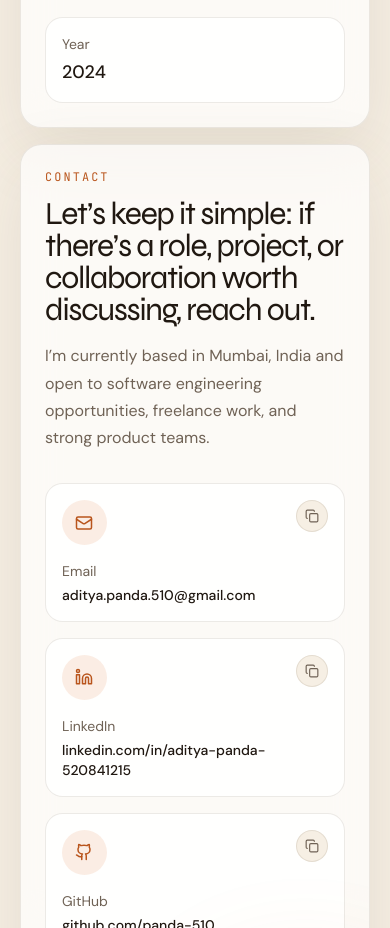
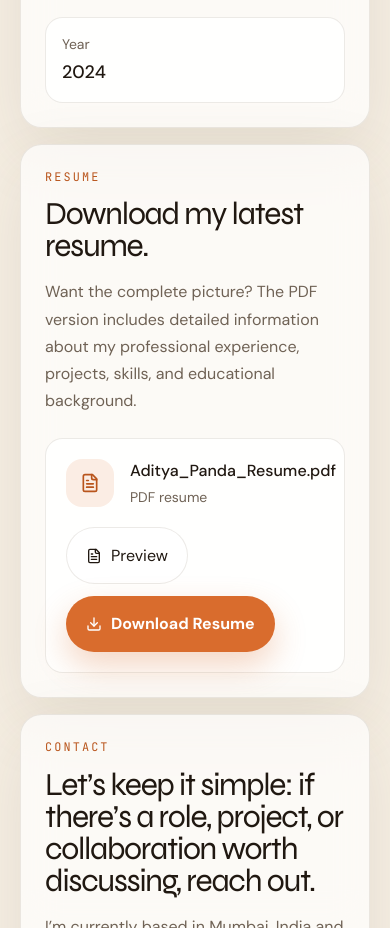
Before and after one commit to panda-510/myportfolio, a React (Vite) app: page / in a window 390 px wide. Shown: the part 7600-8528 px from the top of the page. Built offline with nearby package versions, Linux system fonts and the light colour scheme.

Commit message:
Added resume section

```diff
--- a/src/App.jsx
+++ b/src/App.jsx
@@ -7,6 +7,7 @@ import Experience from './sections/Experience'
 import Projects from './sections/Projects'
 import Skills from './sections/Skills'
 import Education from './sections/Education'
+import Resume from './sections/Resume'
 import Contact from './sections/Contact'
 
 const THEME_KEY = 'portfolio-theme'
@@ -43,6 +44,7 @@ export default function App() {
           <Projects />
           <Skills />
           <Education />
+          <Resume />
           <Contact />
         </main>
 
--- a/src/data.js
+++ b/src/data.js
@@ -8,6 +8,7 @@ export const data = {
     location: 'Mumbai, India',
     linkedin: 'https://www.linkedin.com/in/aditya-panda-520841215/',
     github: 'https://github.com/panda-510',
+    resume: '/Aditya_Panda_Resume.pdf',
     summary:
       'I build reliable product experiences across payment infrastructure, internal tooling, and AI-assisted systems. My work has focused on faster merchant onboarding, lower support load, and practical features that teams can actually ship.',
     taglines: [
@@ -141,5 +142,5 @@ export const data = {
     },
   ],
 
-  nav: ['About', 'Experience', 'Projects', 'Skills', 'Education', 'Contact'],
+  nav: ['About', 'Experience', 'Projects', 'Skills', 'Education', 'Resume', 'Contact'],
 }
--- a/src/index.css
+++ b/src/index.css
@@ -504,6 +504,33 @@ button {
   overflow: hidden;
 }
 
+.resume-panel {
+  position: relative;
+  overflow: hidden;
+}
+
+.resume-download-card {
+  min-width: min(100%, 24rem);
+}
+
+.resume-file-row {
+  display: flex;
+  align-items: center;
+  gap: 1rem;
+}
+
+.resume-file-icon {
+  width: 3rem;
+  height: 3rem;
+  border-radius: 1rem;
+  display: inline-flex;
+  align-items: center;
+  justify-content: center;
+  background: var(--accent-soft);
+  color: var(--accent-strong);
+  flex-shrink: 0;
+}
+
 .contact-panel::after {
   content: '';
   position: absolute;
--- /dev/null
+++ b/src/sections/Resume.jsx
@@ -0,0 +1,60 @@
+import { motion } from 'framer-motion'
+import { Download, FileText } from 'lucide-react'
+import { data } from '../data'
+
+export default function Resume() {
+  return (
+    <section id="resume" className="section-shell">
+      <div className="max-w-6xl mx-auto px-5 sm:px-6">
+        <motion.div
+          initial={{ opacity: 0, y: 24 }}
+          whileInView={{ opacity: 1, y: 0 }}
+          viewport={{ once: true }}
+          transition={{ duration: 0.55 }}
+          className="surface-card resume-panel p-6 sm:p-8"
+        >
+          <div className="flex flex-col lg:flex-row lg:items-center lg:justify-between gap-6">
+            <div className="max-w-2xl">
+              <p className="section-kicker">Resume</p>
+              <h2 className="section-title">Download my latest resume.</h2>
+              <p className="body-copy mt-4">
+Want the complete picture? The PDF version includes detailed information about my professional experience, projects, skills, and educational background.              </p>
+            </div>
+
+            <div className="surface-subcard resume-download-card p-5 sm:p-6">
+              <div className="resume-file-row">
+                <div className="resume-file-icon">
+                  <FileText size={20} />
+                </div>
+                <div>
+                  <p className="font-medium">Aditya_Panda_Resume.pdf</p>
+                  <p className="muted-text text-sm mt-1">PDF resume</p>
+                </div>
+              </div>
+
+              <div className="flex flex-wrap gap-3 mt-5">
+                <a
+                  href={data.personal.resume}
+                  target="_blank"
+                  rel="noopener noreferrer"
+                  className="button-secondary"
+                >
+                  <FileText size={16} />
+                  Preview
+                </a>
+                <a
+                  href={data.personal.resume}
+                  download="Aditya_Panda_Resume.pdf"
+                  className="button-primary"
+                >
+                  <Download size={16} />
+                  Download Resume
+                </a>
+              </div>
+            </div>
+          </div>
+        </motion.div>
+      </div>
+    </section>
+  )
+}
```
Also changed, not shown: 1 other file (tests, documents, lock files or other folders).
